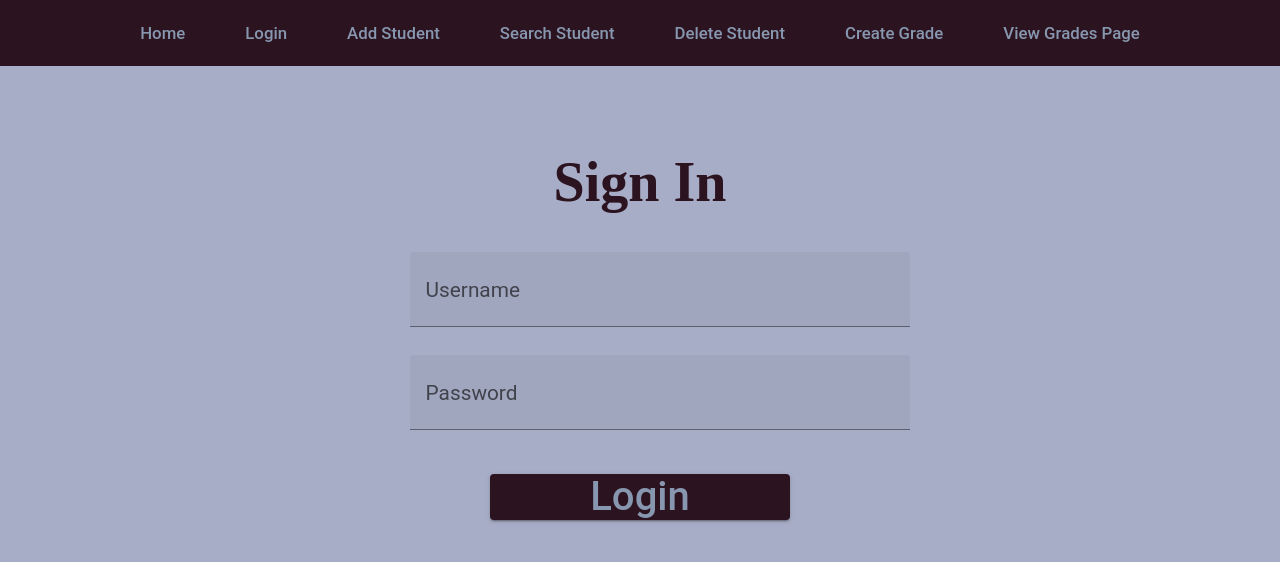
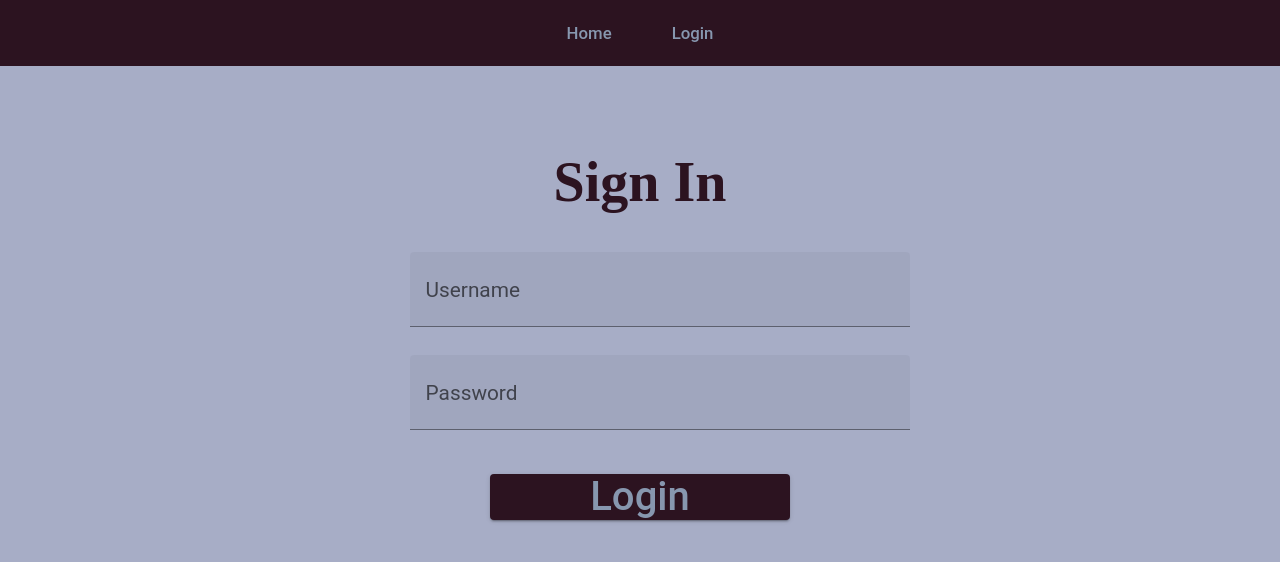
Before and after one commit to ontheloosewu/Project2Frontend, an Angular app: page /login in a window 1280 px wide. Shown: the top 562 px of the page. Built offline with nearby package versions, Linux system fonts and the light colour scheme.

Commit message:
attempt displaying links based on role.

```diff
--- a/src/app/app-routing.module.ts
+++ b/src/app/app-routing.module.ts
@@ -6,6 +6,7 @@ import { DeleteStudentComponent } from './components/delete-student/delete-stude
 import { GraderegistrationpageComponent } from './components/graderegistrationpage/graderegistrationpage.component';
 import { HomeComponent } from './components/home/home.component';
 import { LoginComponent } from './components/login/login.component';
+import { LogoutComponent } from './components/logout/logout.component';
 import { SearchStudentComponent } from './components/search-student/search-student.component';
 import { ViewgradespageComponent } from './components/viewgradespage/viewgradespage.component';
 
@@ -17,7 +18,8 @@ const routes: Routes = [
   {path:"search-student",component:SearchStudentComponent},
   {path:"view-grades-page",component:ViewgradespageComponent},
   {path:"add-student", component:AddStudentComponent},
-  {path:"login", component:LoginComponent}
+  {path:"login", component:LoginComponent},
+  {path:"logout", component:LogoutComponent}
 ];
 
 @NgModule({
--- a/src/app/app.module.ts
+++ b/src/app/app.module.ts
@@ -24,6 +24,7 @@ import { HomeComponent } from './components/home/home.component';
 import {MatFormFieldModule} from '@angular/material/form-field';
 import { MatSelectModule } from '@angular/material/select';
 import { EpochPipe } from './pipes/epoch.pipe';
+import { LogoutComponent } from './components/logout/logout.component';
 
 @NgModule({
   declarations: [
@@ -39,6 +40,7 @@ import { EpochPipe } from './pipes/epoch.pipe';
     AddStudentComponent,
     HomeComponent,
     EpochPipe,
+    LogoutComponent,
 
   ],
   imports: [
--- a/src/app/components/login/login.component.ts
+++ b/src/app/components/login/login.component.ts
@@ -1,4 +1,5 @@
 import { Component, OnInit } from '@angular/core';
+import { Router } from '@angular/router';
 import { AppUser } from 'src/app/models/appuser';
 import { LoginUtilService } from 'src/app/services/login-util.service';
 
@@ -12,7 +13,7 @@ export class LoginComponent implements OnInit {
   username:String = "";
   password:String = "";
 
-  constructor(private loginService:LoginUtilService) { }
+  constructor(private loginService:LoginUtilService, private router: Router) { }
 
   ngOnInit(): void {
   }
@@ -24,7 +25,8 @@ export class LoginComponent implements OnInit {
     } else {
       localStorage.setItem("userRole", user.role);
       localStorage.setItem("userJWT", user.jwt);
-      alert('Successful login');
+      // alert('Successful login');
+      this.router.navigateByUrl('/home');
     }
   }
 
--- /dev/null
+++ b/src/app/components/logout/logout.component.html
@@ -0,0 +1 @@
+<p>logout works!</p>
--- /dev/null
+++ b/src/app/components/logout/logout.component.ts
@@ -0,0 +1,19 @@
+import { Component, OnInit } from '@angular/core';
+import { Router } from '@angular/router';
+
+@Component({
+  selector: 'app-logout',
+  templateUrl: './logout.component.html',
+  styleUrls: ['./logout.component.css']
+})
+export class LogoutComponent implements OnInit {
+
+  constructor(private router: Router) { }
+
+  ngOnInit(): void {
+    localStorage.clear();
+    this.router.navigateByUrl('/home');
+
+  }
+
+}
--- a/src/app/components/navbar/navbar.component.html
+++ b/src/app/components/navbar/navbar.component.html
@@ -6,12 +6,13 @@
 <nav>
     <ul>
         <li><a mat-button routerLink="/home">Home</a></li>
-        <li><a mat-button routerLink="/login">Login</a></li>
-        <li><a mat-button routerLink="/add-student">Add Student</a></li>
-        <li><a mat-button routerLink="/search-student">Search Student</a></li>
-        <li><a mat-button routerLink="/delete-student">Delete Student</a></li>
-        <li><a mat-button routerLink="/grade-registration-page">Create Grade</a></li>
-        <li><a mat-button routerLink="/view-grades-page">View Grades Page</a></li>
+        <li *ngIf="this.role === 'teacher'"><a mat-button routerLink="/add-student">Add Student</a></li>
+        <li *ngIf="(this.role === 'teacher' || this.role === 'guardian')"><a mat-button routerLink="/search-student">Search Student</a></li>
+        <li *ngIf="this.role === 'teacher'"><a mat-button routerLink="/delete-student">Delete Student</a></li>
+        <li *ngIf="this.role === 'teacher'"><a mat-button routerLink="/grade-registration-page">Create Grade</a></li>
+        <li *ngIf="(this.role === 'teacher' || this.role === 'guardian')"><a mat-button routerLink="/view-grades-page">View Grades Page</a></li>
+        <li *ngIf="this.role === ''"><a mat-button routerLink="/login">Login</a></li>
+        <li *ngIf="this.role !== ''"><a mat-button routerLink="/logout">Logout</a></li>
     </ul>
 </nav>
 
--- a/src/app/components/navbar/navbar.component.ts
+++ b/src/app/components/navbar/navbar.component.ts
@@ -1,4 +1,5 @@
 import { Component, OnInit } from '@angular/core';
+import { NavigationEnd, Router } from '@angular/router';
 
 @Component({
   selector: 'app-navbar',
@@ -7,9 +8,25 @@ import { Component, OnInit } from '@angular/core';
 })
 export class NavbarComponent implements OnInit {
 
-  constructor() { }
+  constructor(private router: Router) {
+    router.events.subscribe((val) =>
+    {
+      this.checkRole();
+    });
+  }
+
+  public role :string = "";
+
+  checkRole(): void
+  {
+    let r = localStorage.getItem("userRole");
+
+    this.role = r?r : "";
+  }
 
   ngOnInit(): void {
+
+
   }
 
 }
--- a/src/app/components/search-student/search-student.component.ts
+++ b/src/app/components/search-student/search-student.component.ts
@@ -48,7 +48,6 @@ export class SearchStudentComponent implements OnInit {
       }
       this.filtered.push(student);
     }
-    console.log(this.filtered);
   }
 
   viewGrades()
--- a/src/app/components/viewgradestable/viewgradestable.component.html
+++ b/src/app/components/viewgradestable/viewgradestable.component.html
@@ -7,11 +7,11 @@
 <ul>
   <li>
     <mat-form-field class="example-full-width" appearance="fill">
-    <mat-select [(ngModel)]="id"><mat-option *ngFor = "let student of students" [value]="student.sId">{{student.firstName}} {{student.lastName}}</mat-option></mat-select>
+    <mat-select [(ngModel)]="id" (ngModelChange)="retrieveGrades()" ><mat-option *ngFor = "let student of students" [value]="student.sId">{{student.firstName}} {{student.lastName}}</mat-option></mat-select>
     </mat-form-field>
   </li>
   <li>
-    <button mat-raised-button (click)="retrieveGrades()">Retrieve Grades</button>
+    <!-- <button mat-raised-button (click)="retrieveGrades()">Retrieve Grades</button> -->
   </li>
 
 </ul>
```
Also changed, not shown: src/app/components/logout/logout.component.css (added), 1 other file (tests, documents, lock files or other folders).
